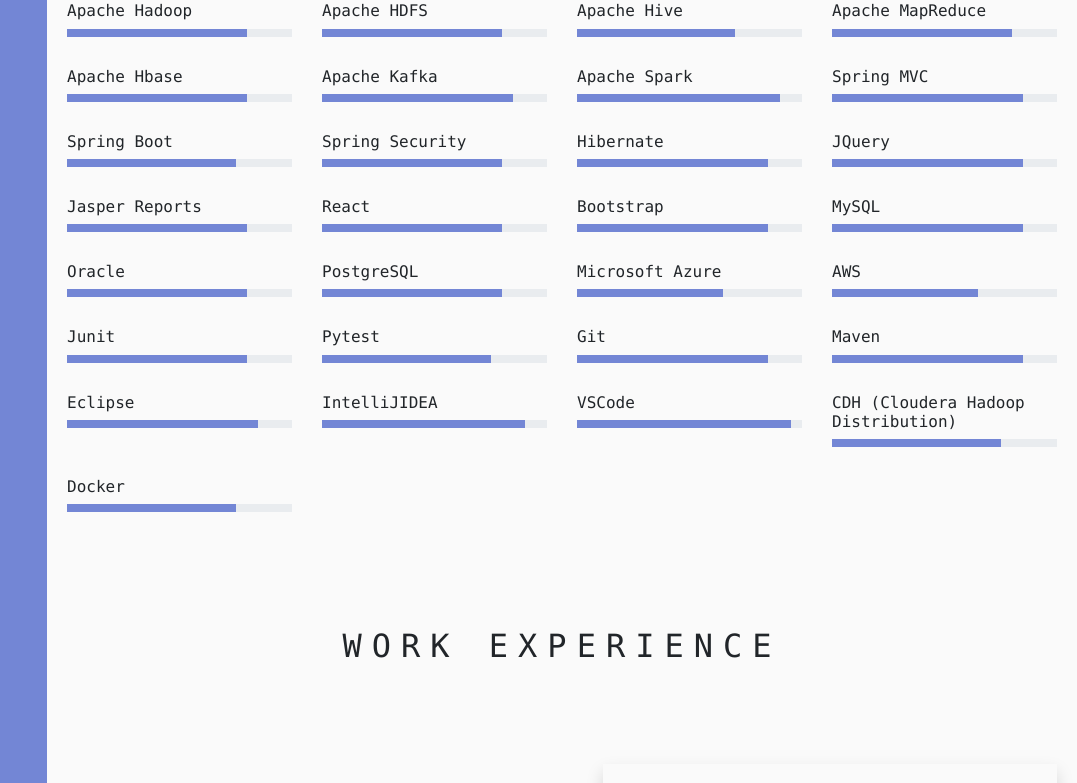
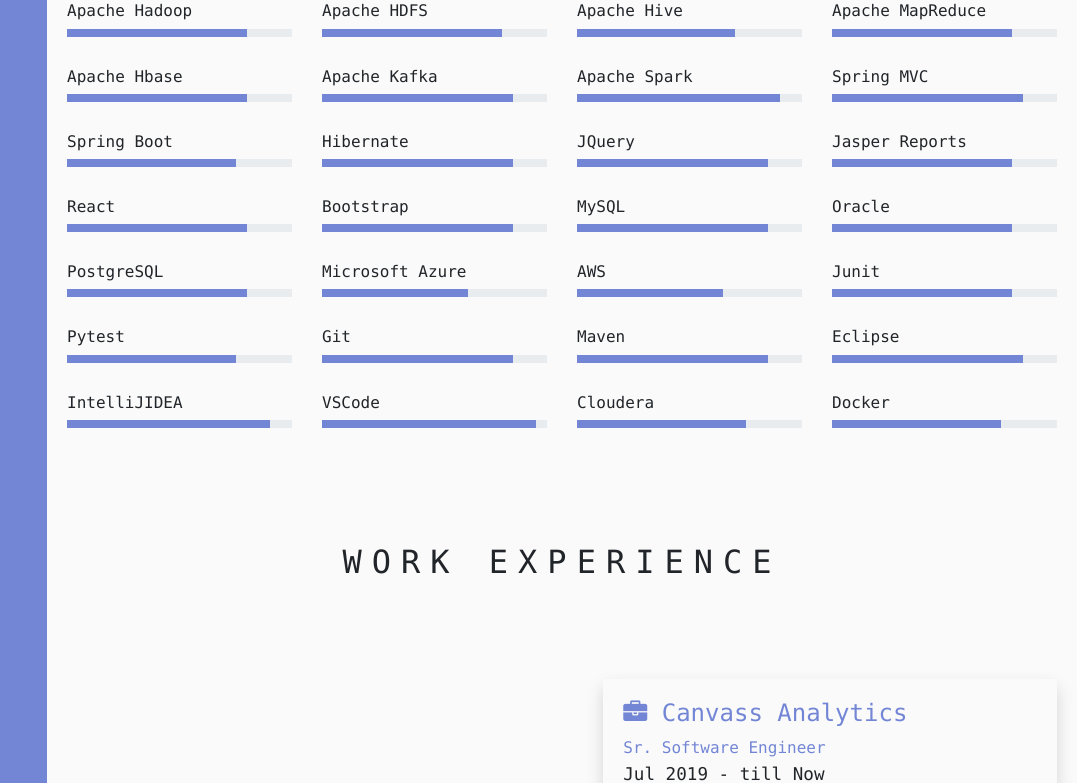
Before and after one commit to vinniechandak/vinniechandak.github.io, a React (Create React App) app: page / in a window 1280 px wide. Shown: the part 1960-2743 px from the top of the page, without its empty margins (203-1280 px from the left). Built offline with nearby package versions, Linux system fonts and the light colour scheme.

Commit message:
Skills updated (#5)
* updraded skills

```diff
--- a/src/components/Sidebar.js
+++ b/src/components/Sidebar.js
@@ -81,7 +81,9 @@ const socialMedias = {
 
 const Sidebar = ({ isVisible }) => {
   return (
-    <Nav id="sidebar" isVisible={isVisible}>
+		<Nav id="sidebar"
+			className={isVisible ? "active" : ""}
+ 			isVisible={isVisible}>
       <SidebarHeader>
         <Title>Vinod Chandak</Title>
       </SidebarHeader>
--- a/src/components/Skills.js
+++ b/src/components/Skills.js
@@ -24,7 +24,6 @@ const skills = {
   "Apache Spark": 90,
   "Spring MVC": 85,
   "Spring Boot": 75,
-  "Spring Security": 80,
   Hibernate: 85,
   JQuery: 85,
   "Jasper Reports": 80,
@@ -42,7 +41,7 @@ const skills = {
   Eclipse: 85,
   IntelliJIDEA: 90,
   VSCode: 95,
-  "CDH (Cloudera Hadoop Distribution)": 75,
+  Cloudera: 75,
   Docker: 75,
 }
 
--- a/src/styles/style.css
+++ b/src/styles/style.css
@@ -16,7 +16,6 @@ p {
     font-size: 1.1em;
     font-weight: 300;
     line-height: 1.7em;
-    color: #999;
 }
 
 a, a:hover, a:focus {
@@ -28,11 +27,6 @@ a, a:hover, a:focus {
 /* ---------------------------------------------------
     SIDEBAR STYLE
 ----------------------------------------------------- */
-
-#sidebar ul li.active > a, a[aria-expanded="true"] {
-    color: #fff;
-    background: #6d7fcc;
-}
 
 a[data-toggle="collapse"] {
     position: relative;
```
